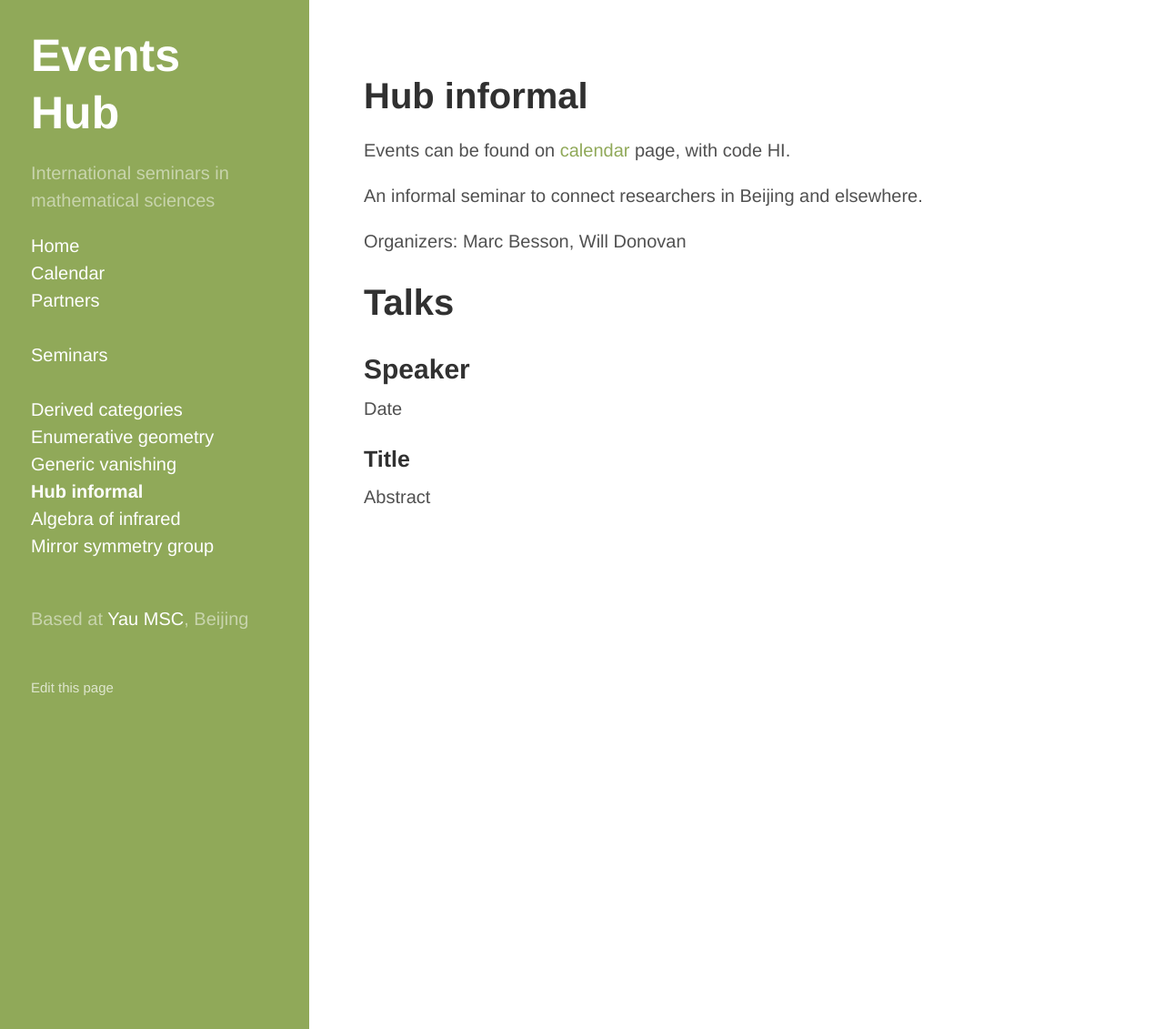
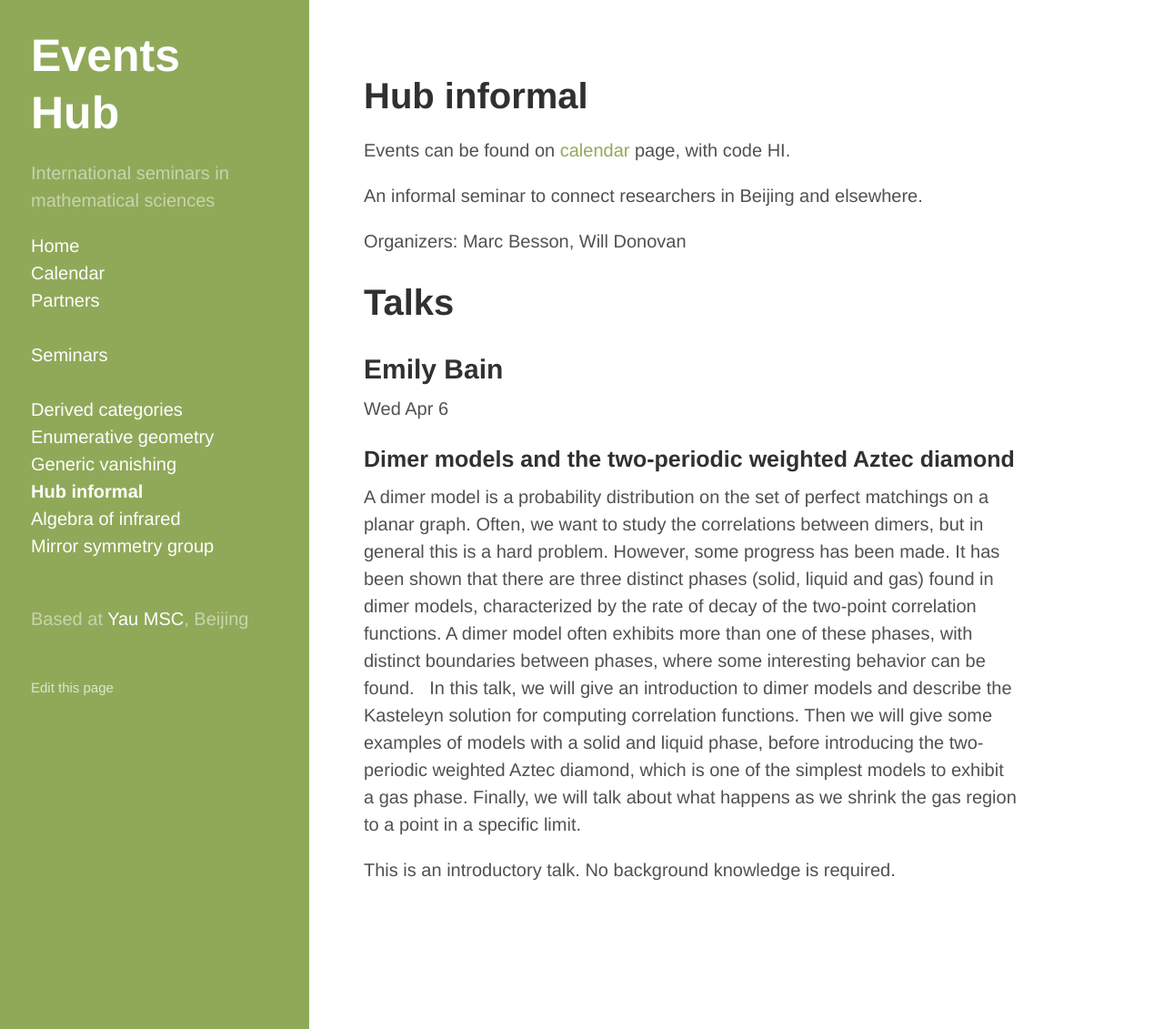
Before and after one commit to yau-msc-events/yau-msc-events.github.io, a Jekyll site: the page built from seminar-hi.md, in a window 1280 px wide and 1131 px high. Shown: the whole window at 91% size. Built offline with Jekyll 4.4.1, drawn with Linux system fonts in a browser that asks for light colours.

Commit message:
Update seminar-hi.md

```diff
--- a/seminar-hi.md
+++ b/seminar-hi.md
@@ -10,10 +10,14 @@ Organizers: Marc Besson, Will Donovan
 
 # Talks
 
-## Speaker
+## Emily Bain
 
-Date
+Wed Apr 6
 
-### Title
+### Dimer models and the two-periodic weighted Aztec diamond
 
-Abstract
+A dimer model is a probability distribution on the set of perfect matchings on a planar graph. Often, we want to study the correlations between dimers, but in general this is a hard problem. However, some progress has been made. It has been shown that there are three distinct phases (solid, liquid and gas) found in dimer models, characterized by the rate of decay of the two-point correlation functions. A dimer model often exhibits more than one of these phases, with distinct boundaries between phases, where some interesting behavior can be found.
+
+In this talk, we will give an introduction to dimer models and describe the Kasteleyn solution for computing correlation functions. Then we will give some examples of models with a solid and liquid phase, before introducing the two-periodic weighted Aztec diamond, which is one of the simplest models to exhibit a gas phase. Finally, we will talk about what happens as we shrink the gas region to a point in a specific limit.
+
+This is an introductory talk. No background knowledge is required.
```
